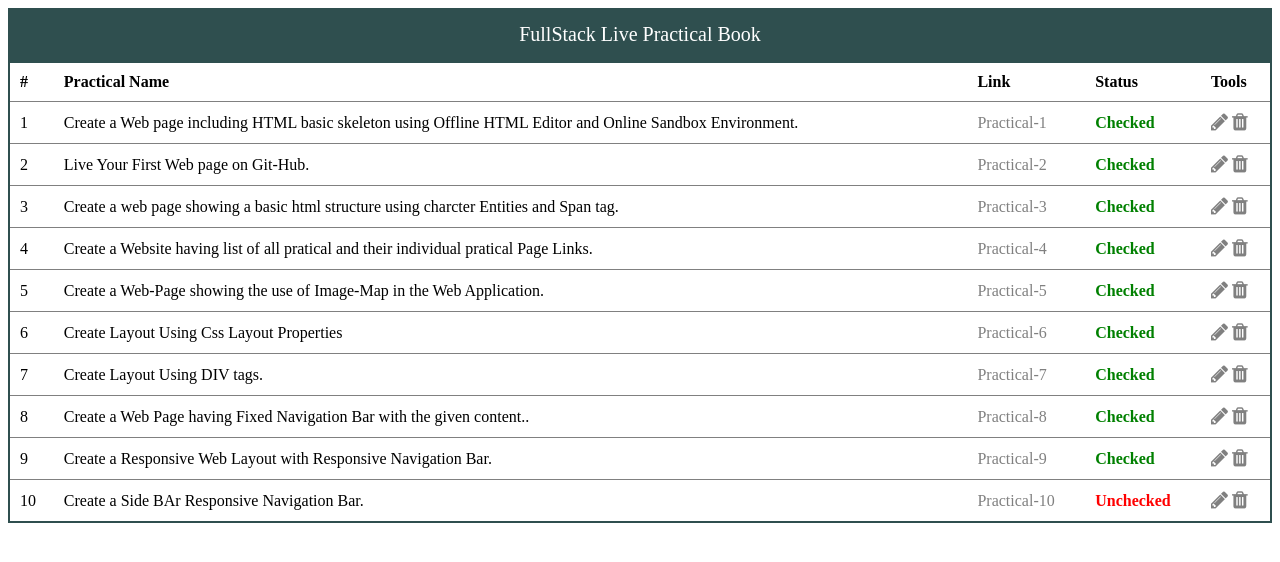
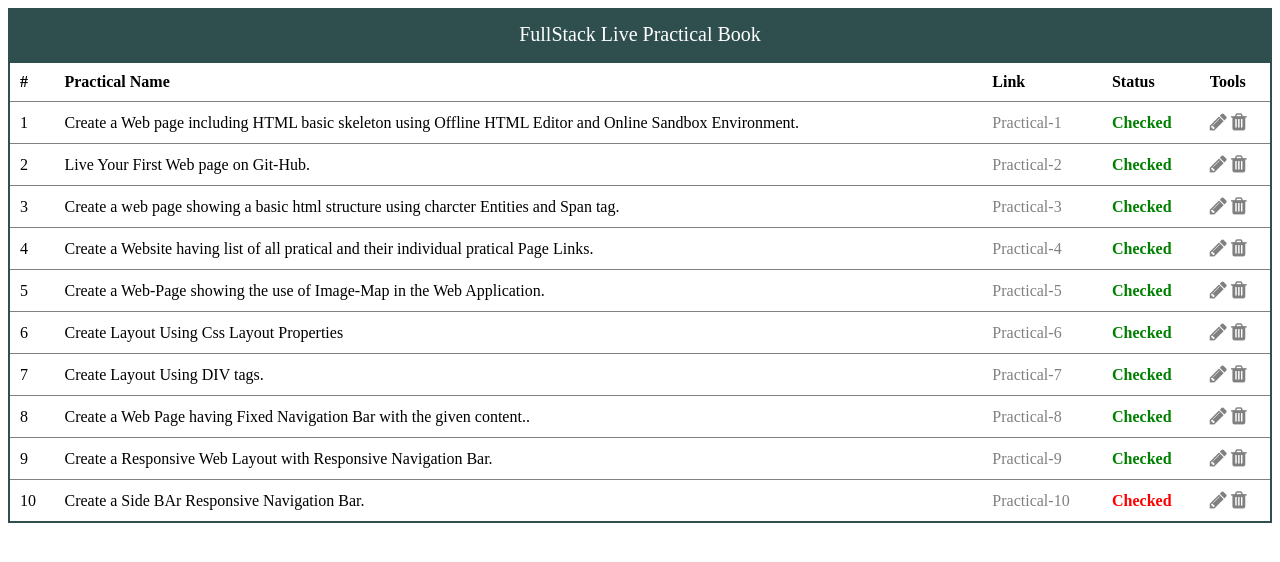
Before and after one commit to kshitiz045/Full-Stack-Course, a plain HTML site: page pages/practical11.html in a window 1280 px wide. Drawn offline with Linux system fonts and the light colour scheme.

Commit message:
New update

```diff
--- a/pages/practical11.html
+++ b/pages/practical11.html
@@ -158,7 +158,7 @@
                         <td>10</td>
                         <td >Create a Side BAr  Responsive Navigation Bar.</td>
                         <td><a href="practical10.html">Practical-10</a></td>
-                        <td style="color: red; font-weight: bold;">Unchecked</td>
+                        <td style="color: red; font-weight: bold;">Checked</td>
                         <td>
                             <i class="fa fa-pencil" aria-hidden="true" style="color: grey; font-size: 20px"></i>
                             <i class="fa fa-trash" aria-hidden="true" style="color: grey; font-size: 20px"></i>
```
